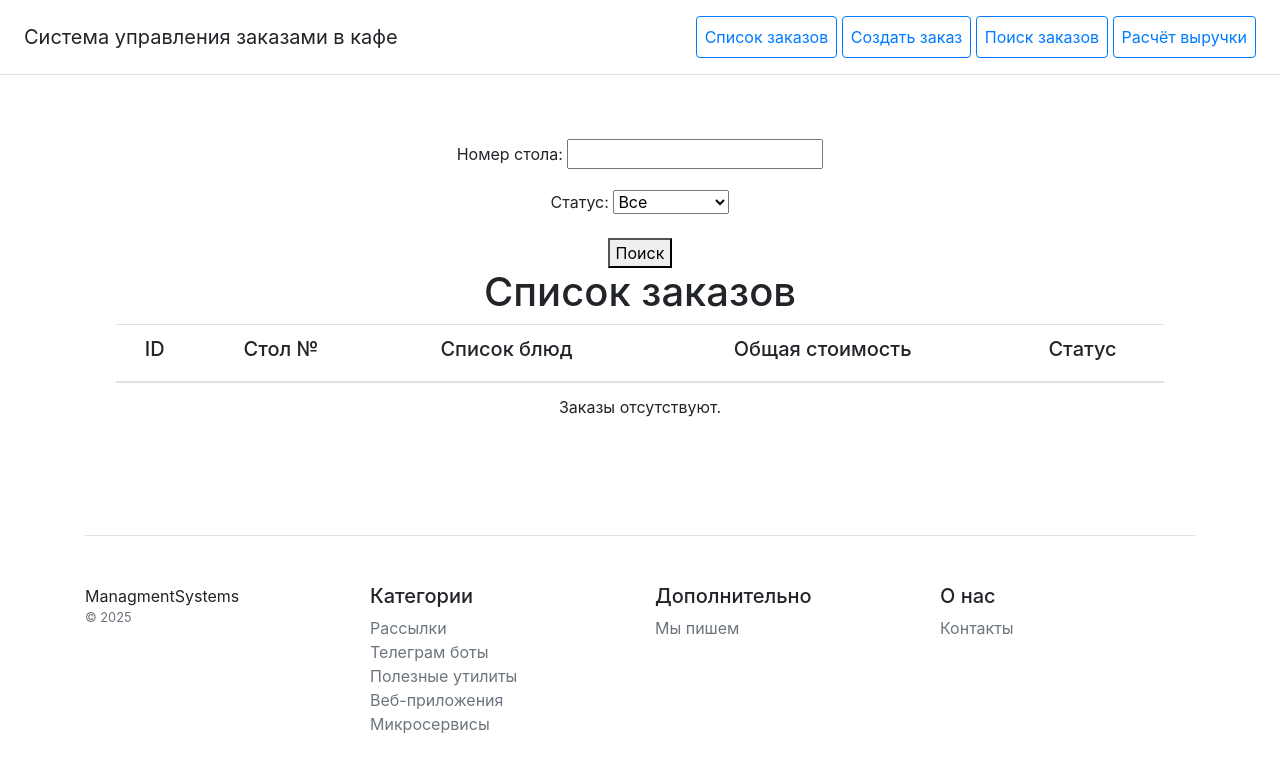
After one commit to Krimsi13/cafe_order_management_systems, a Django app: page /search/ in a window 1280 px wide. The commit adds this page. Shown: the top 772 px of the page. Run offline with Django 5.2, Linux system fonts and the light colour scheme; data that the repository does not hold is empty; some libraries are stand-ins or nearby versions.

Commit message:
order_search_&_detail

```diff
--- a/orders/templates/orders/includes/inc_menu.html
+++ b/orders/templates/orders/includes/inc_menu.html
@@ -1,8 +1,9 @@
 <div class="d-flex flex-column flex-md-row align-items-center p-3 px-md-4 mb-3 bg-white border-bottom box-shadow">
-    <h5 class="my-0 mr-md-auto font-weight-normal">{{ title }}</h5>
+    <h5 class="my-0 mr-md-auto font-weight-normal">Система управления заказами в кафе</h5>
     <nav class="ms-5">
         <a class="p-2 btn btn-outline-primary" href="{% url 'orders:order_list' %}">Список заказов</a>
         <a class="p-2 btn btn-outline-primary" href="{% url 'orders:order_create' %}">Создать заказ</a>
+        <a class="p-2 btn btn-outline-primary" href="{% url 'orders:search_order_list' %}">Поиск заказов</a>
         <a class="p-2 btn btn-outline-primary" href="#">Расчёт выручки</a>
     </nav>
 </div>
--- /dev/null
+++ b/orders/templates/orders/search_order_list.html
@@ -0,0 +1,78 @@
+{% extends "orders/base.html" %}
+{% block content %}
+<div class="ricing-header px-3 py-3 pt-md-5 pb-md-4 mx-auto text-center">
+
+    <form method="get" action="{% url 'orders:search_order_list' %}">
+        {% csrf_token %}
+        {{ form.as_p }}
+        <button type="submit">Поиск</button>
+    </form>
+    <div class="row text-center">
+        {% for object in object_list %}
+        <div class="col-4">
+            <div class="card mb-4 box-shadow">
+                <div class="card-header">
+                    <h4 class="my-0 font-weight-normal">{{ object.pk }}</h4>
+                </div>
+                <div class="card-body">
+                    <h6>Стол №{{ object.table_name }}</h6>
+                    <h1 class="card-title pricing-card-title">{{ object.total_price }}руб.</h1>
+                    <ul class="list-unstyled mt-3 mb-4 text-start m-3">
+                        {{ object.get_items }}
+                    </ul>
+                    <p class="card-text">{{ object.get_status_display }}</p>
+
+                    <div class="btn-group">
+                        <a type="button" class="btn btn-sm btn-outline-success"
+                           href="{% url 'orders:order_detail' object.pk %}">Просмотр</a>
+                        <a type="button" class="btn btn-sm btn-outline-warning"
+                           href="{% url 'orders:order_update' object.pk %}">Редактирование</a>
+                        <a type="button" class="btn btn-sm btn-outline-danger"
+                           href="{% url 'orders:order_delete' object.pk %}">Удаление</a>
+                    </div>
+
+                </div>
+            </div>
+        </div>
+        {% endfor %}
+    </div>
+
+    <div class="col-12 text-center">
+        <table class="table">
+            <h1 class="center">
+                Список заказов
+            </h1>
+            <thead>
+            <tr>
+                <th><h5>ID</h5></th>
+                <th><h5>Стол №</h5></th>
+                <th><h5>Список блюд</h5></th>
+                <th><h5>Общая стоимость</h5></th>
+                <th><h5>Статус</h5></th>
+            </tr>
+            </thead>
+            <tbody>
+            {% for object in object_list %}
+            <tr>
+                <td>{{ object.pk }}</td>
+                <td>{{ object.table_name }}</td>
+                <td>{{ object.get_items }}</td>
+                <td>{{ object.total_price }}р.</td>
+                <td>{{ object.get_status_display  }}</td>
+            </tr>
+            {% empty %}
+            <tr>
+                <td colspan="5"><p>Заказы отсутствуют.</p></td>
+            </tr>
+            {% endfor %}
+            </tbody>
+        </table>
+    </div>
+
+
+
+
+</div>
+
+
+{% endblock %}
--- a/orders/urls.py
+++ b/orders/urls.py
@@ -5,6 +5,7 @@ from .views import (
     OrderUpdateView,
     OrderDeleteView,
     OrderDetailView,
+    OrderSearchListView,
 )
 
 urlpatterns = [
@@ -15,4 +16,5 @@ urlpatterns = [
     path('delete/<int:pk>/', OrderDeleteView.as_view(), name='order_delete'),
     path('detail/<int:pk>/', OrderDetailView.as_view(), name='order_detail'),
     # search
+    path('search/', OrderSearchListView.as_view(), name='search_order_list'),
 ]
--- a/orders/views.py
+++ b/orders/views.py
@@ -9,27 +9,6 @@ class OrderListView(ListView):
     model = Order
     template_name = 'orders/order_list.html'
     context_object_name = 'orders'
-    extra_context = {
-        'title': 'Система управления заказами в кафе'
-    }
-    form_class = OrderSearchForm
-
-    def get_queryset(self):
-        queryset = super().get_queryset()
-        table_name = self.request.GET.get('table_name', '')
-        status = self.request.GET.get('status', '')
-
-        if table_name:
-            queryset = queryset.filter(table_name__icontains=table_name)
-        if status:
-            queryset = queryset.filter(status=status)
-
-        return queryset
-
-    def get_context_data(self, **kwargs):
-        context = super().get_context_data(**kwargs)
-        context['form'] = OrderSearchForm(self.request.GET)
-        return context
 
 
 class OrderDetailView(DetailView):
@@ -114,3 +93,28 @@ class OrderDeleteView(DeleteView):
     model = Order
     template_name = 'orders/order_confirm_delete.html'
     success_url = reverse_lazy('orders:order_list')
+
+
+class OrderSearchListView(ListView):
+    """Поиск заказов"""
+    model = Order
+    template_name = 'orders/search_order_list.html'
+    context_object_name = 'orders'
+    form_class = OrderSearchForm
+
+    def get_queryset(self):
+        queryset = super().get_queryset()
+        table_name = self.request.GET.get('table_name', '')
+        status = self.request.GET.get('status', '')
+
+        if table_name:
+            queryset = queryset.filter(table_name__icontains=table_name)
+        if status:
+            queryset = queryset.filter(status=status)
+
+        return queryset
+
+    def get_context_data(self, **kwargs):
+        context = super().get_context_data(**kwargs)
+        context['form'] = OrderSearchForm(self.request.GET)
+        return context
```
Also changed, not shown: orders/templates/orders/order_detail.html (added, +34 -0 lines), orders/templates/orders/order_list.html (+11 -1 lines).
